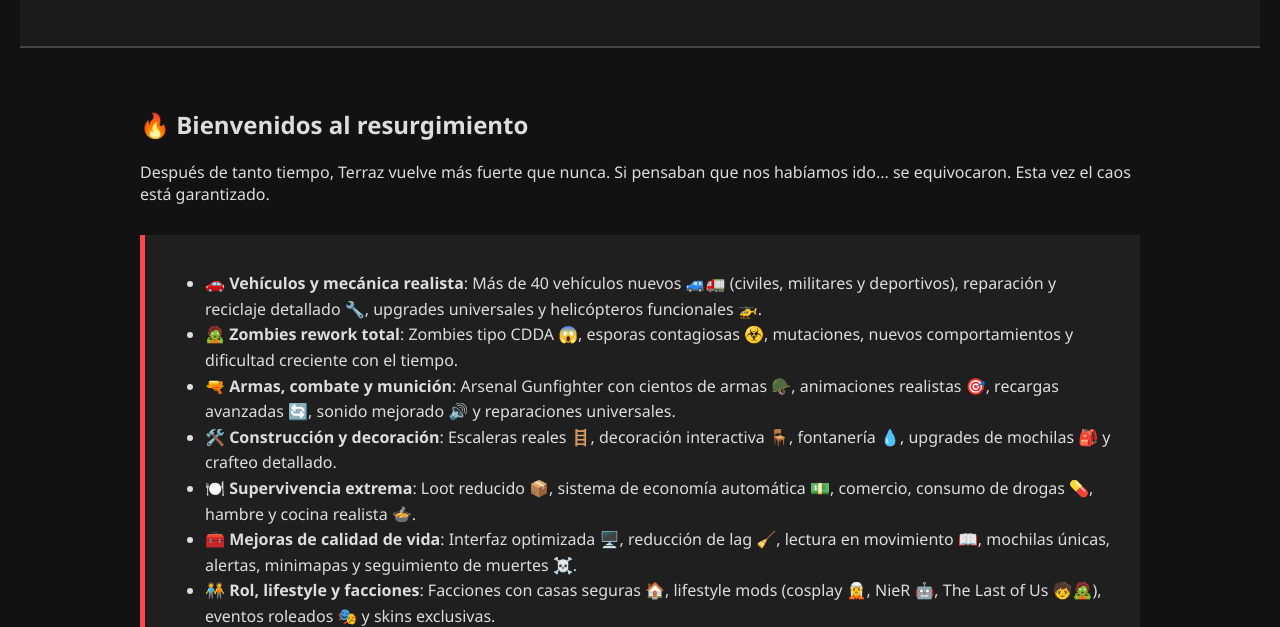
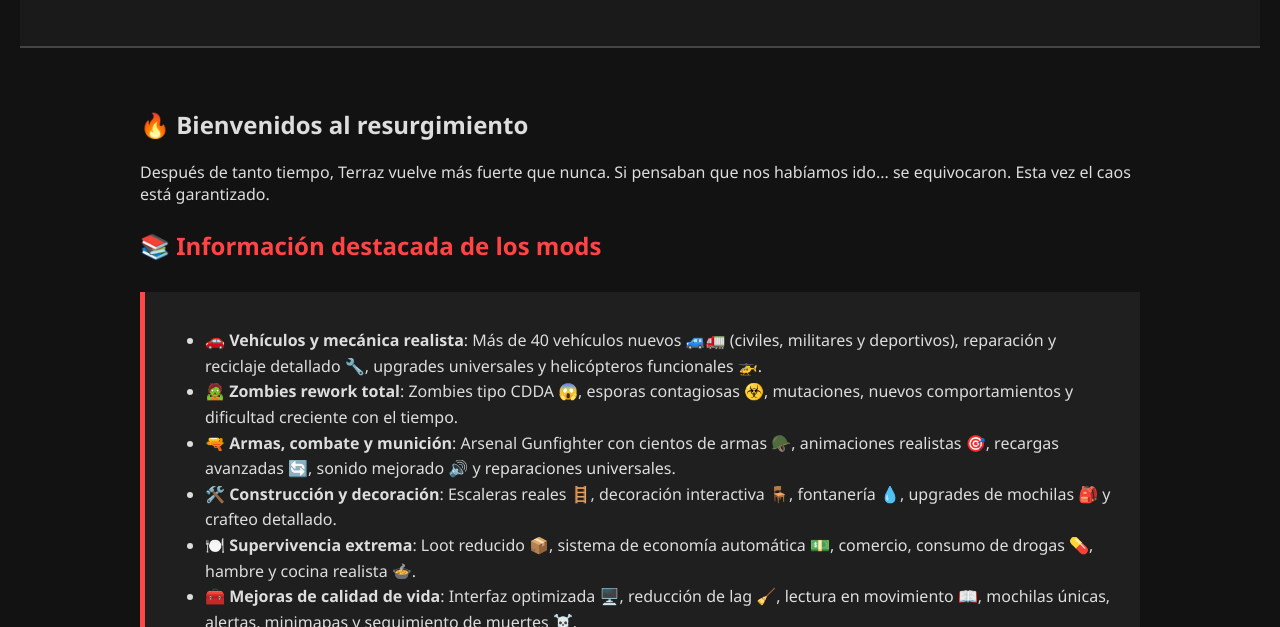
Before and after one commit to PampaRosendo/TerraZ, a plain HTML site: page index.html in a window 1280 px wide. Shown: the part 160-787 px from the top of the page. Drawn offline with Linux system fonts and the light colour scheme.

Commit message:
Update index.html

```diff
--- a/index.html
+++ b/index.html
@@ -106,6 +106,8 @@
   <section>
     <h2>🔥 Bienvenidos al resurgimiento</h2>
     <p>Después de tanto tiempo, Terraz vuelve más fuerte que nunca. Si pensaban que nos habíamos ido... se equivocaron. Esta vez el caos está garantizado.</p>
+
+    <h2 style="margin-top: 1em; font-size: 1.5em; color: #ff4444;">📚 Información destacada de los mods</h2>
 
     <div class="info-box">
       <ul>
```
